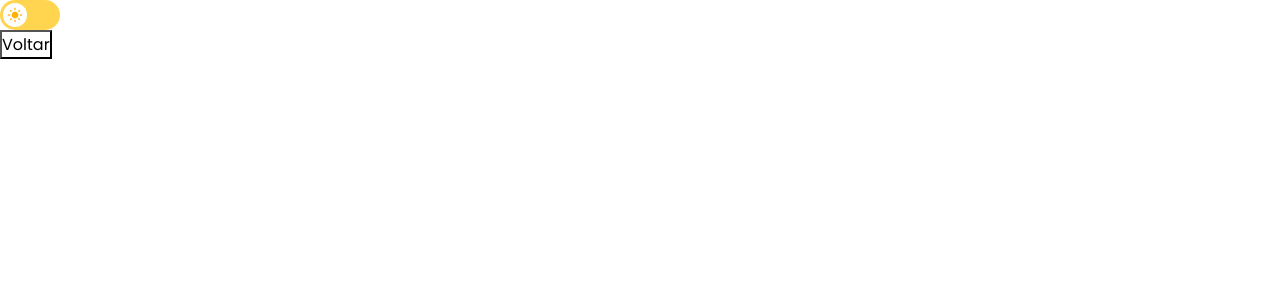
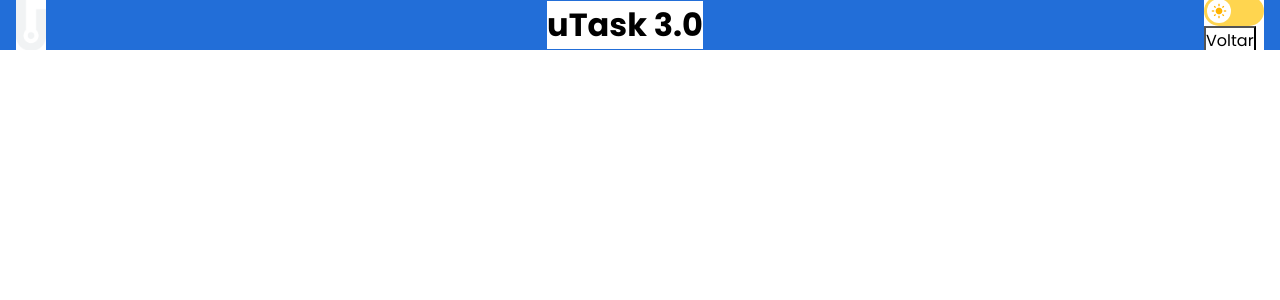
Before and after one commit to yasSayuri/Projeto-Trainee, a React (Vite) app: page /web in a window 1280 px wide. Shown: the top 300 px of the page. Built offline with nearby package versions, Linux system fonts and the light colour scheme.

Commit message:
NENHM POUCO PRONTO

```diff
--- a/src/pages/web/index.tsx
+++ b/src/pages/web/index.tsx
@@ -2,6 +2,8 @@ import React from "react";
 import { useNavigate } from "react-router-dom";
 import { ButtonThemes } from "../../components/ButtonThemes/buttonThemes.tsx";
 import { useTheme } from "../../contexts/ThemeContext";
+import  logobranca  from "../../assets/LogoBranca.png";
+import { Header } from "./styles.ts";
 interface WebProps {
   toggleTheme: () => void;
   currentTheme: 'light' | 'dark';
@@ -12,12 +14,18 @@ export function Web() {
     const navigate = useNavigate();
 
     return (
-      <div>
+      <>
+      <Header>
+        <img src={logobranca} alt="Logo unect" style={{width: '30px'}}/>
+        <h1>uTask 3.0</h1>
+        <div>
         <ButtonThemes
           isDarkMode={isDarkMode}
           toggleTheme={toggleTheme}
         />
         <button onClick={() => navigate(-1)}>Voltar</button>
       </div>
+      </Header>
+      </>
     );
   }
--- a/src/pages/web/styles.ts
+++ b/src/pages/web/styles.ts
@@ -0,0 +1,11 @@
+import styled from "styled-components";
+import React from "react";
+
+export const Header = styled.header`
+  display: flex;
+  justify-content: space-between;
+  align-items: center;
+  padding: 1rem;
+  height: 50px;
+  background-color: ${(props) => props.theme['blue-10']};
+`;
```
Also changed, not shown: src/assets/LogoBranca.png (added).
